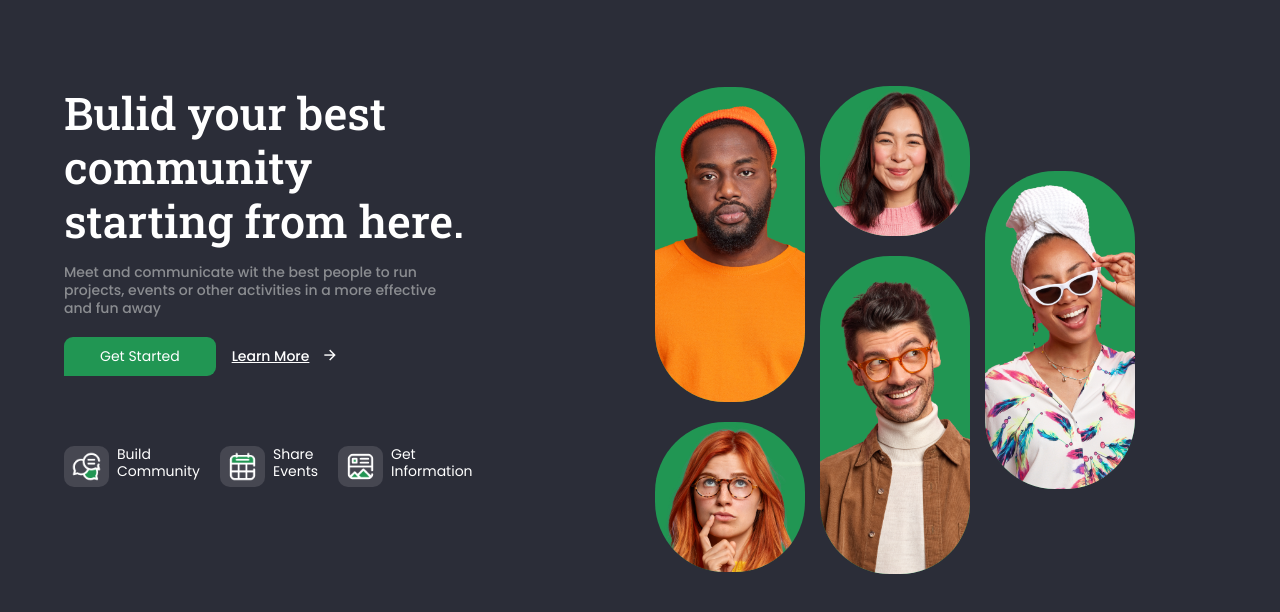
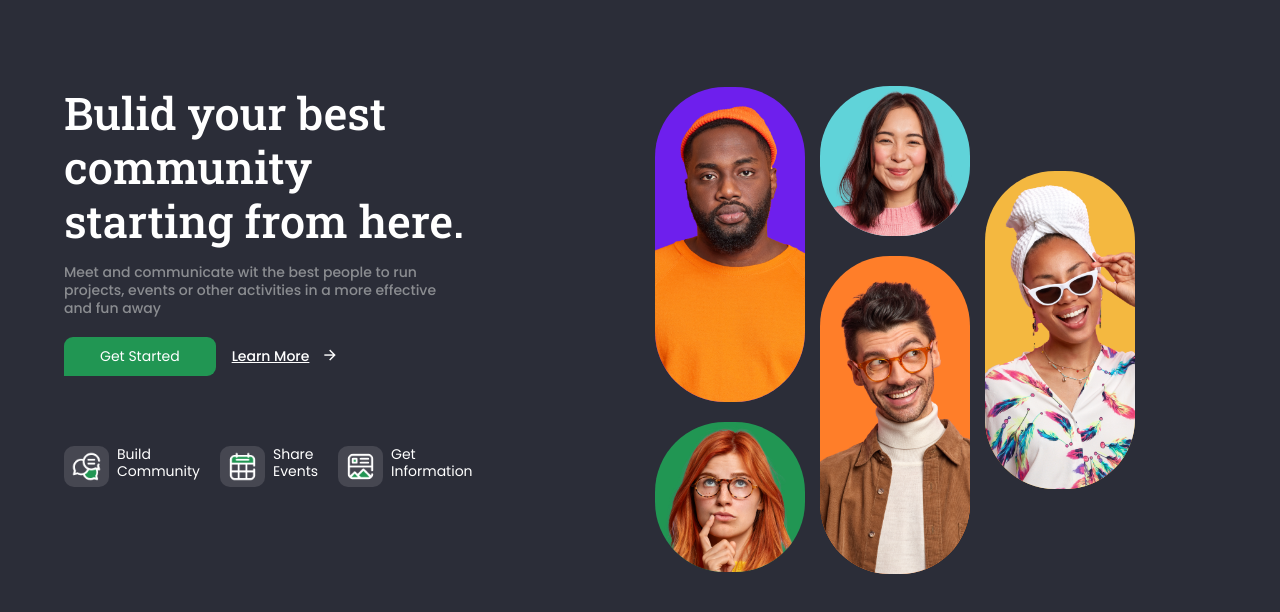
Before and after one commit to Shammaz77/Hero, a plain HTML site: page index.html in a window 1280 px wide. Shown: the part 58-670 px from the top of the page. Drawn offline with nearby package versions, Linux system fonts and the light colour scheme.

Commit message:
color changes

```diff
--- a/css/style.css
+++ b/css/style.css
@@ -99,7 +99,7 @@
 	padding-top: 50px;
 }
 .first-img{
-	background-color: #219653;
+
 	width: 150px;
 	border-radius: 70px;
 	margin-bottom: 20px;
@@ -111,8 +111,21 @@
 .col-one , .col-two ,.col-three{
 	padding-right: 15px;
 }
-
-
+.one{
+	background-color: #6E1FED;
+}
+.two{
+	background-color: #219653;
+}
+.three{
+	background-color: #60D3D9;
+}
+.four{
+	background-color: #FF7E29;
+}
+.five{
+	background-color: #F4B840;
+}
 
 @media (min-width: 1700px) {
 	.container-main {
--- a/index.html
+++ b/index.html
@@ -81,23 +81,23 @@
 						<div class="inner-box-hero-second">
 							<div class="col-one">
 								<div class="img-hero">
-									<img class="first-img" src="./assets/handsome-serious-calm-guy-with-dark.png" alt="">
+									<img class="first-img one" src="./assets/handsome-serious-calm-guy-with-dark.png" alt="">
 								</div>
 								<div class="img-hero">
-									<img class="first-img" src="./assets/vertical-shot-of-young-european-woman-in-glasses.png" alt="">
+									<img class="first-img two" src="./assets/vertical-shot-of-young-european-woman-in-glasses.png" alt="">
 								</div>
 							</div>
 							<div class="col-two">
 								<div class="img-hero">
-									<img class="first-img" src="./assets/pretty-young-asian-woman-makes-meditating.png" alt="">
+									<img class="first-img three" src="./assets/pretty-young-asian-woman-makes-meditating.png" alt="">
 								</div>
 								<div class="img-hero">
-									<img class="first-img" src="./assets/positive-smiling-handsome-caucasian-man-looks.png" alt="">
+									<img class="first-img four" src="./assets/positive-smiling-handsome-caucasian-man-looks.png" alt="">
 								</div>
 							</div>
 							<div class="col-three">
 								<div class="img-hero">
-									<img class="first-img" src="./assets/positive-dark-skinned-woman-dressed.png" alt="">
+									<img class="first-img five" src="./assets/positive-dark-skinned-woman-dressed.png" alt="">
 								</div>
 							</div>
 						</div>
```
